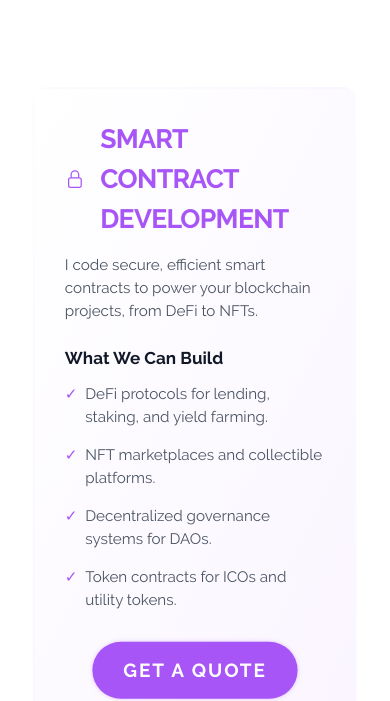
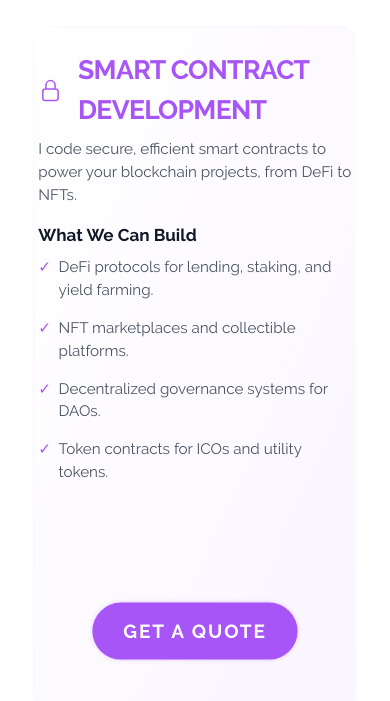
Before and after one commit to the-zahraa/website, a React (Vite) app: page /services in a window 390 px wide. Shown: the part 985-1686 px from the top of the page. Built offline with nearby package versions, Linux system fonts and the light colour scheme.

Commit message:
finished the services

```diff
--- a/src/pages/Services.jsx
+++ b/src/pages/Services.jsx
@@ -1,4 +1,4 @@
-import React, { useEffect, useRef } from 'react';
+import React, { useEffect, useRef, useState } from 'react';
 import { motion, useInView } from 'framer-motion';
 import { Link, useLocation } from 'react-router-dom';
 import {
@@ -8,12 +8,32 @@ import {
   LockClosedIcon,
   ShieldCheckIcon,
 } from '@heroicons/react/24/outline';
-import { useMediaQuery } from 'react-responsive'; // For mobile detection
+import { useMediaQuery } from 'react-responsive';
 
-// Hover and tap effect variants
+// Animation variants for buttons
+const glowVariants = {
+  hover: {
+    boxShadow: '0 0 10px rgba(168, 85, 247, 0.7)',
+    scale: 1.05,
+    transition: { duration: 0.3 },
+  },
+  tap: {
+    scale: 0.95,
+    transition: { duration: 0.2 },
+  },
+};
+
+// Animation variants for cards (ServiceSection)
 const cardVariants = {
-  initial: { y: 0, scale: 0.95 },
-  visible: { y: 0, scale: 1, transition: { duration: 0.5, ease: 'easeOut' } },
+  initial: {
+    y: 0,
+    scale: 0.95,
+  },
+  visible: {
+    y: 0,
+    scale: 1,
+    transition: { duration: 0.5, ease: 'easeOut' },
+  },
   hover: {
     y: -5,
     boxShadow: '0 0 20px rgba(168, 85, 247, 0.5)',
@@ -22,10 +42,10 @@ const cardVariants = {
   },
 };
 
-// Button glow variants
-const glowVariants = {
-  hover: { boxShadow: '0 0 15px rgba(168, 85, 247, 0.5)', scale: 1.05, transition: { duration: 0.3 } },
-  tap: { scale: 0.95, transition: { duration: 0.2 } },
+// Animation variants for fade-in
+const fadeInVariants = {
+  hidden: { opacity: 0, y: 20 },
+  visible: { opacity: 1, y: 0, transition: { duration: 0.6, ease: 'easeOut', delay: 0.2 } },
 };
 
 const Services = () => {
@@ -76,7 +96,7 @@ const Services = () => {
       </section>
 
       {/* Smart Contract Development */}
-      <section className="h-screen flex items-center justify-center bg-white snap-start">
+      <section className="min-h-[90vh] sm:h-screen flex items-center justify-center bg-white snap-start">
         <div className="max-w-7xl mx-auto px-6 w-full">
           <ServiceSection
             id="smart-contract-development"
@@ -95,7 +115,7 @@ const Services = () => {
       </section>
 
       {/* Smart Contract Auditing */}
-      <section className="h-screen flex items-center justify-center bg-white snap-start">
+      <section className="min-h-[90vh] sm:h-screen flex items-center justify-center bg-white snap-start">
         <div className="max-w-7xl mx-auto px-6 w-full">
           <ServiceSection
             id="smart-contract-auditing"
@@ -114,7 +134,7 @@ const Services = () => {
       </section>
 
       {/* Web Design */}
-      <section className="h-screen flex items-center justify-center bg-white snap-start">
+      <section className="min-h-[90vh] sm:h-screen flex items-center justify-center bg-white snap-start">
         <div className="max-w-7xl mx-auto px-6 w-full">
           <ServiceSection
             id="web-design"
@@ -133,7 +153,7 @@ const Services = () => {
       </section>
 
       {/* Web Development */}
-      <section className="h-screen flex items-center justify-center bg-white snap-start">
+      <section className="min-h-[90vh] sm:h-screen flex items-center justify-center bg-white snap-start">
         <div className="max-w-7xl mx-auto px-6 w-full">
           <ServiceSection
             id="web-development"
@@ -152,7 +172,7 @@ const Services = () => {
       </section>
 
       {/* Smart Automation Bots */}
-      <section className="h-screen flex items-center justify-center bg-white snap-start">
+      <section className="min-h-[90vh] sm:h-screen flex items-center justify-center bg-white snap-start">
         <div className="max-w-7xl mx-auto px-6 w-full">
           <ServiceSection
             id="smart-automation-bots"
@@ -171,44 +191,59 @@ const Services = () => {
       </section>
 
       {/* CTA Section */}
-      <section className="h-screen flex items-center justify-center bg-gray-900 text-white snap-start">
-        <div className="max-w-7xl mx-auto px-6 text-center">
+      <section className="min-h-[40vh] sm:min-h-[30vh] flex items-center justify-center bg-gradient-to-b from-gray-900 to-gray-800 text-white snap-start w-full">
+        <div className="max-w-7xl mx-auto px-6 py-10 sm:py-12 text-center">
           <motion.h2
             initial={{ opacity: 0, y: 20 }}
             whileInView={{ opacity: 1, y: 0 }}
             transition={{ duration: 0.6 }}
-            className="text-4xl font-bold tracking-tight uppercase mb-6"
+            className="text-4xl font-bold tracking-tight uppercase mb-4 sm:mb-6"
           >
-            Ready to Transform Your Ideas?
+            Unlock Your Project’s Potential Today!
           </motion.h2>
           <motion.p
             initial={{ opacity: 0, y: 20 }}
             whileInView={{ opacity: 1, y: 0 }}
             transition={{ duration: 0.6, delay: 0.2 }}
-            className="text-xl text-gray-400 mb-8"
+            className="text-xl text-gray-300 mb-4 sm:mb-4"
           >
-            Let’s discuss your project and find the perfect solution.
+            Book a Free Consultation—Limited Slots Available!
           </motion.p>
+          <motion.p
+            initial={{ opacity: 0, y: 20 }}
+            whileInView={{ opacity: 1, y: 0 }}
+            transition={{ duration: 0.6, delay: 0.3 }}
+            className="text-sm text-gray-400 mb-4 sm:mb-6"
+          >
+            Join 50+ Satisfied Clients Worldwide
+          </motion.p>
+          <motion.div
+            initial={{ opacity: 0, y: 20 }}
+            whileInView={{ opacity: 1, y: 0 }}
+            transition={{ duration: 0.6, delay: 0.4 }}
+          >
             <Link to="/book-a-call">
               <motion.button
                 variants={glowVariants}
                 whileHover="hover"
                 whileTap="tap"
-              className="inline-block bg-[#A855F7] text-white font-bold px-6 py-3 rounded-full text-lg tracking-widest uppercase transition-all duration-300"
+                className="inline-block bg-[#A855F7] text-white font-bold px-8 py-4 rounded-full text-xl tracking-widest uppercase transition-all duration-300 shadow-[0_0_5px_rgba(168,85,247,0.5)]"
               >
                 Book a Call
               </motion.button>
             </Link>
+          </motion.div>
         </div>
       </section>
     </div>
   );
 };
 
-// Service Section Component
+// Reusable Service Section Component
 const ServiceSection = ({ id, icon, title, description, whatWeBuild, isMobile }) => {
   const ref = useRef(null);
   const isInView = useInView(ref, { once: true, margin: '-50px' });
+  const [isTouched, setIsTouched] = useState(false); // State for touch effect
 
   return (
     <motion.div
@@ -216,20 +251,28 @@ const ServiceSection = ({ id, icon, title, description, whatWeBuild, isMobile })
       ref={ref}
       initial="initial"
       animate={!isMobile && isInView ? 'visible' : 'initial'} // Animations only on desktop
-      whileHover="hover" // Hover effect for larger screens
-      whileTap="hover" // Tap effect mimics hover on mobile
+      whileHover={!isMobile ? 'hover' : undefined} // Hover only on desktop
+      onTouchStart={() => isMobile && setIsTouched(true)} // Apply hover effect on touch start
+      onTouchEnd={() => isMobile && setIsTouched(false)} // Remove on touch end
       variants={cardVariants}
-      className="bg-gradient-to-br from-white to-purple-50 rounded-2xl p-8 w-full max-w-3xl mx-auto border-2 border-transparent transition-all duration-300"
+      className={`flex flex-col justify-between bg-gradient-to-br from-white to-purple-50 rounded-2xl px-1 sm:p-8 pt-6 sm:pt-8 pb-6 sm:pb-8 w-full max-w-3xl mx-auto border-2 border-transparent transition-all duration-300 select-none min-h-[85vh] sm:min-h-fit ${
+        isMobile && isTouched ? 'shadow-[0_0_20px_rgba(168,85,247,0.5)] border-[#A855F7] translate-y-[-5px]' : ''
+      }`}
     >
-      <div className="flex items-center gap-4 mb-4">
+      <div>
+        <div className={`flex items-center gap-4 ${isMobile ? 'mb-2' : 'mb-4'}`}>
           {icon}
           <h2 className="text-2.5xl sm:text-3.5xl font-bold tracking-tight text-[#A855F7] uppercase">
             {title}
           </h2>
         </div>
-      <p className="text-base sm:text-lg text-gray-600 mb-6">{description}</p>
-      <h3 className="text-lg sm:text-xl font-semibold text-gray-900 mb-3">What We Can Build</h3>
-      <ul className="grid grid-cols-1 sm:grid-cols-2 gap-4 text-base sm:text-base text-gray-600 mb-8">
+        <p className={`text-base sm:text-lg text-gray-600 ${isMobile ? 'mb-4' : 'mb-6'}`}>
+          {description}
+        </p>
+        <h3 className={`text-lg sm:text-xl font-semibold text-gray-900 ${isMobile ? 'mb-2' : 'mb-3'}`}>
+          What We Can Build
+        </h3>
+        <ul className={`grid grid-cols-1 sm:grid-cols-2 gap-4 text-base sm:text-base text-gray-600 ${isMobile ? 'mb-6' : 'mb-8'}`}>
           {whatWeBuild.map((item, index) => (
             <li key={index} className="flex items-start">
               <span className="mr-2 text-[#A855F7]">✓</span>
@@ -237,7 +280,8 @@ const ServiceSection = ({ id, icon, title, description, whatWeBuild, isMobile })
             </li>
           ))}
         </ul>
-      <div className="text-center">
+      </div>
+      <div className={`text-center ${isMobile ? 'mt-8 mb-6' : 'mt-8 mb-8'}`}>
         <Link to="/book-a-call">
           <motion.button
             variants={glowVariants}
```
Lines whose indentation alone changed are shown as unchanged.
